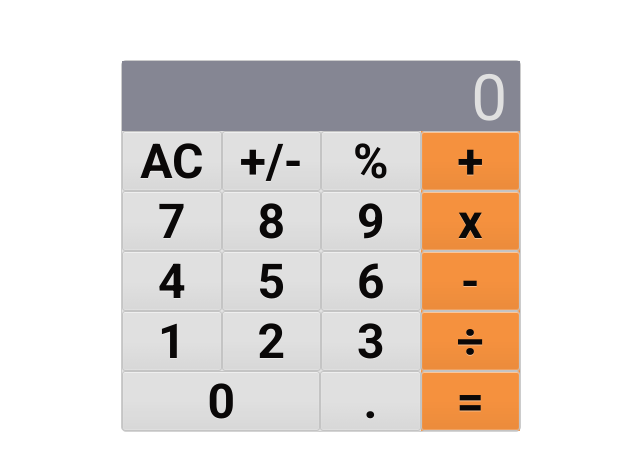
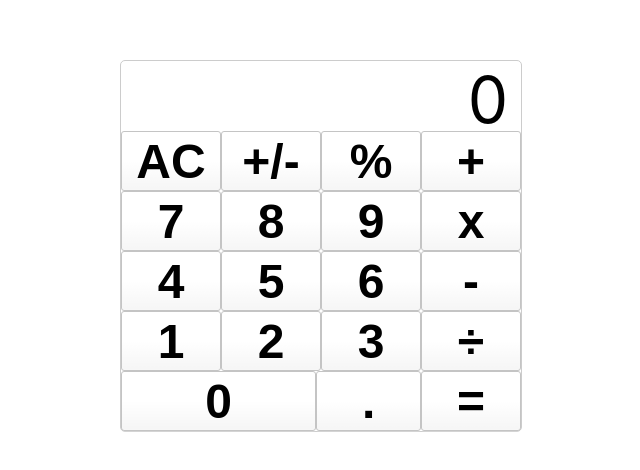
Before and after one commit to ixboy/Math_Magicians, a React (Create React App) app: page / in a window 1280 px wide. Shown: the part 154-624 px from the top of the page, without its empty margins (319-959 px from the left). Built offline with nearby package versions, Linux system fonts and the light colour scheme.

Commit message:
edit calculator styles

```diff
--- a/src/components/calculator.css
+++ b/src/components/calculator.css
@@ -1,25 +1,15 @@
-@import url('https://fonts.googleapis.com/css2?family=Poppins:wght@100&family=Roboto:wght@100;400;700&display=swap');
-
-:root {
-  --primary: #858693;
-  --secondary: #f5913e;
-  --light: #e0e0e0;
-  --dark: #0a0808;
-}
-
-* {
-  font-family: Roboto, sans-serif;
-  color: var(--dark);
-  margin: 0;
-  padding: 0;
-  box-sizing: border-box;
-}
 
 .container {
   border: 1px solid #ccc;
   border-radius: 5px;
   width: 400px;
   background-color: var(--light);
+  float: inline-end;
+  margin: 3rem;
+}
+
+.container *{
+  color: var(--dark);
 }
 
 .display {
```
